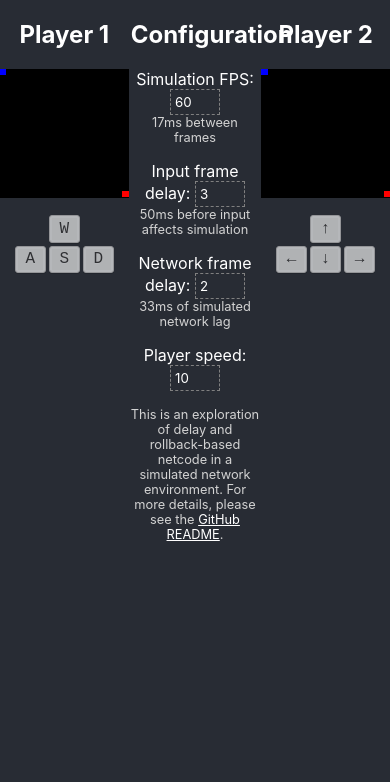
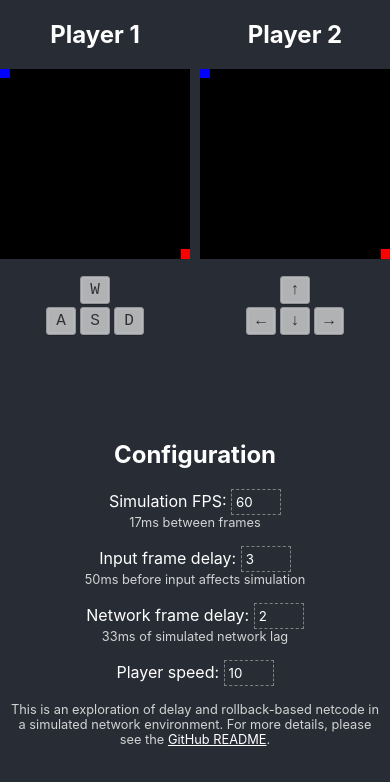
Before and after one commit to toolness/netcode-fun, a React (Create React App) app: page / in a window 390 px wide. Shown: the top 782 px of the page. Built offline with nearby package versions, Linux system fonts and the light colour scheme.

Commit message:
Improve layout on mobile devices.

```diff
--- a/src/App.css
+++ b/src/App.css
@@ -6,14 +6,12 @@
 .App-viewports {
   background-color: #282c34;
   min-height: 100vh;
-  display: flex;
-  align-items: stretch;
-  justify-content: space-between;
   color: white;
 }
 
-.App-viewports > div {
-  width: 33vw;
+.App-viewports > .App-config {
+  padding-left: 10px;
+  padding-right: 10px;
 }
 
 .App-desc {
@@ -21,3 +19,41 @@
   color: lightgray;
   font-size: 0.8rem;
 }
+
+@media (min-width: 641px) {
+  .App-viewports {
+    display: flex;
+    align-items: stretch;
+    justify-content: space-between;
+  }
+
+  .App-viewports > div {
+    width: 33vw;
+  }
+}
+
+@media (max-width: 640px) {
+  .App-viewports {
+    display: grid;
+    justify-content: center;
+    /* Note that 100vw - 100% is the width of any scrollbar that is present.
+     * For more details, see: https://stackoverflow.com/a/34884924/2422398 */
+    grid-template-columns: calc(50vw - ((100vw - 100%)/2) - 5px) calc(50vw - ((100vw - 100%)/2) - 5px);
+    grid-column-gap: 10px;
+    grid-template-areas:
+      "p1 p2"
+      "config config";
+  }
+
+  .App-viewports > .App-player-1 {
+    grid-area: p1;
+  }
+
+  .App-viewports > .App-player-2 {
+    grid-area: p2;
+  }
+
+  .App-viewports > .App-config {
+    grid-area: config;
+  }
+}
--- a/src/App.tsx
+++ b/src/App.tsx
@@ -91,12 +91,12 @@ const App: React.FC = () => {
     <InputManager>
       <div className="App">
         <div className="App-viewports">
-          <div>
+          <div className="App-player-1">
             <h2>Player 1</h2>
             <SimViz sim={sim1} />
             <Vec2Input up="w" down="s" left="a" right="d" onChange={movePlayer1} />
           </div>
-          <div>
+          <div className="App-config">
             <h2>Configuration</h2>
             <p>
               <IntegerInput id="fps" label="Simulation FPS" min={MIN_FPS} max={MAX_FPS} value={simFPS} onChange={setSimFPS} />
@@ -117,7 +117,7 @@ const App: React.FC = () => {
               This is an exploration of delay and rollback-based netcode in a simulated network environment. For more details, please see the <a href="https://github.com/toolness/netcode-fun#readme" target="_blank" rel="noopener noreferrer">GitHub README</a>.
             </p>
           </div>
-          <div>
+          <div className="App-player-2">
             <h2>Player 2</h2>
             <SimViz sim={sim2} />
             <Vec2Input up="arrowup" down="arrowdown" left="arrowleft" right="arrowright" onChange={movePlayer2} />
```
